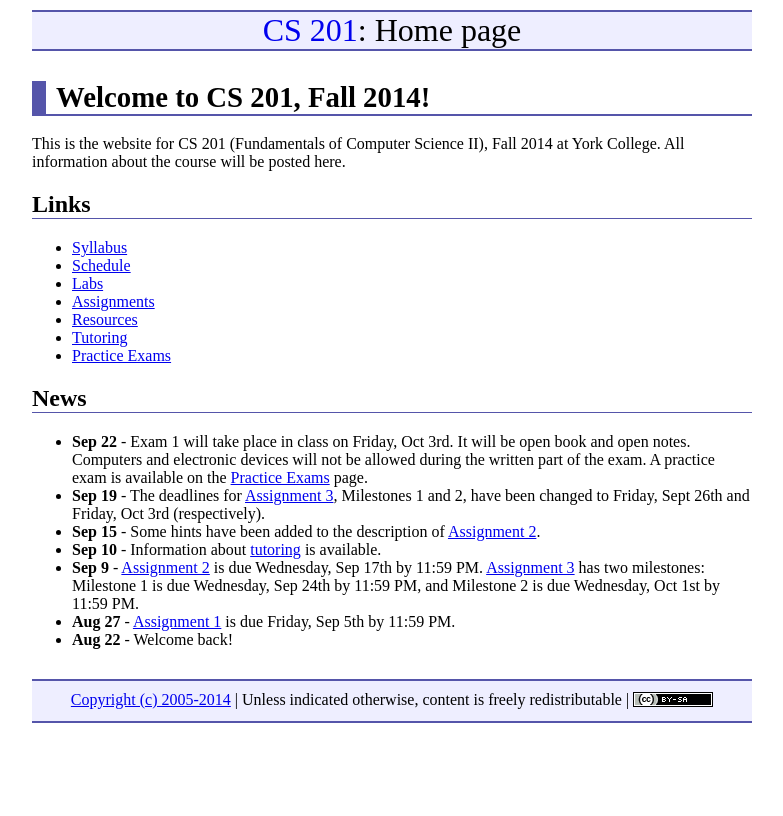
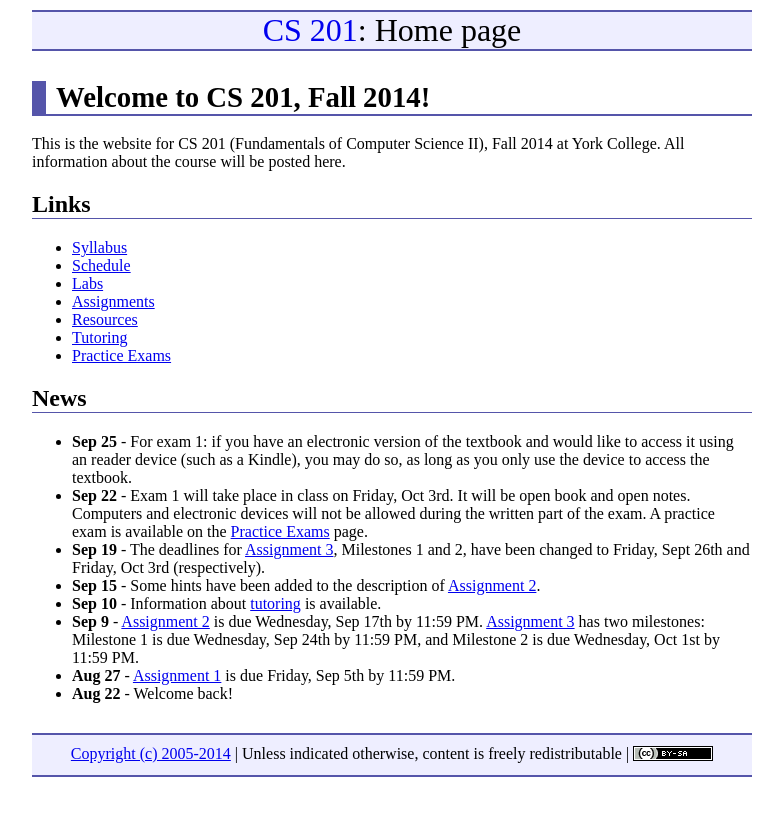
Before and after one commit to ycpcs/cs201-fall2014, a Jekyll site: the page built from index.md, in a window 1280 px wide. Shown: the top 816 px of the page, without its empty margins (248-1031 px from the left). Built offline with Jekyll 4.4.1, drawn with Linux system fonts in a browser that asks for light colours; nearby versions of some CDN libraries; Markdown is read by kramdown in place of the engine named in the settings.

Commit message:
exemption for Kindles and such

```diff
--- a/index.md
+++ b/index.md
@@ -20,6 +20,7 @@ course will be posted here.
 
 ## News
 
+* **Sep 25** - For exam 1: if you have an electronic version of the textbook and would like to access it using an reader device (such as a Kindle), you may do so, as long as you only use the device to access the textbook.
 * **Sep 22** - Exam 1 will take place in class on Friday, Oct 3rd.  It will be open book and open notes.  Computers and electronic devices will not be allowed during the written part of the exam.  A practice exam is available on the [Practice Exams](practice/index.html) page.
 * **Sep 19** - The deadlines for [Assignment 3](assign/assign03.html), Milestones 1 and 2, have been changed to Friday, Sept 26th and Friday, Oct 3rd (respectively).
 * **Sep 15** - Some hints have been added to the description of [Assignment 2](assign/assign02.html).
```
